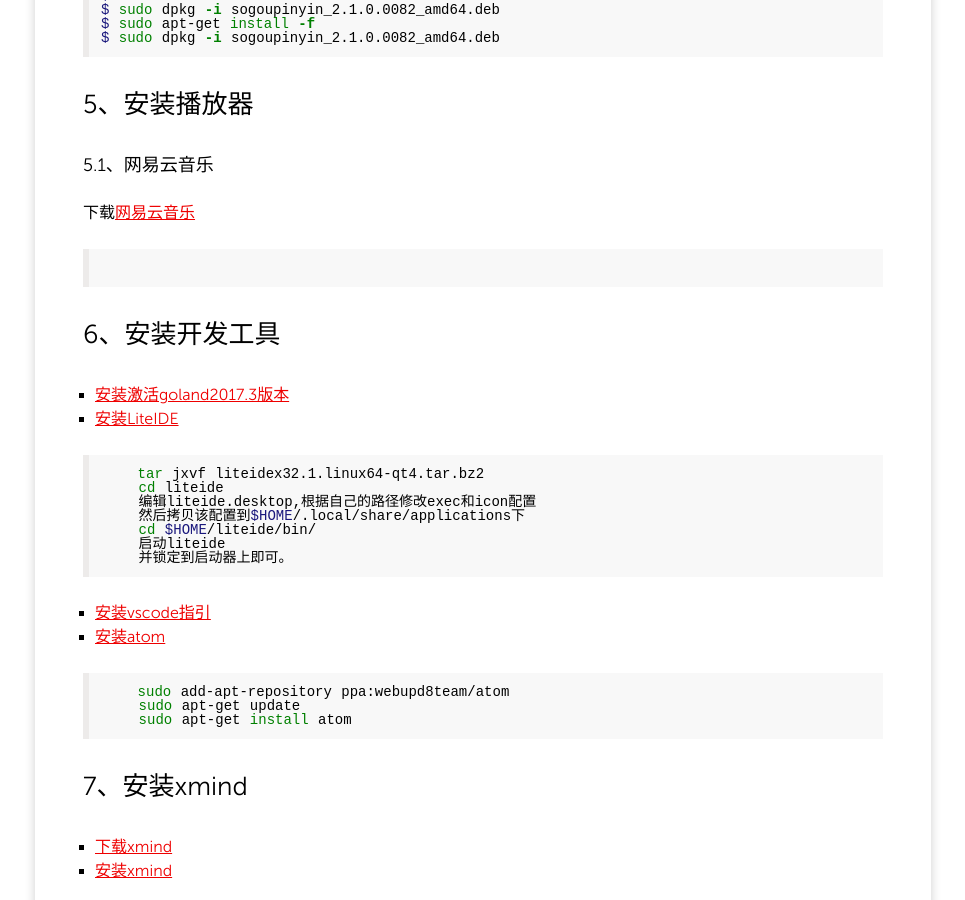
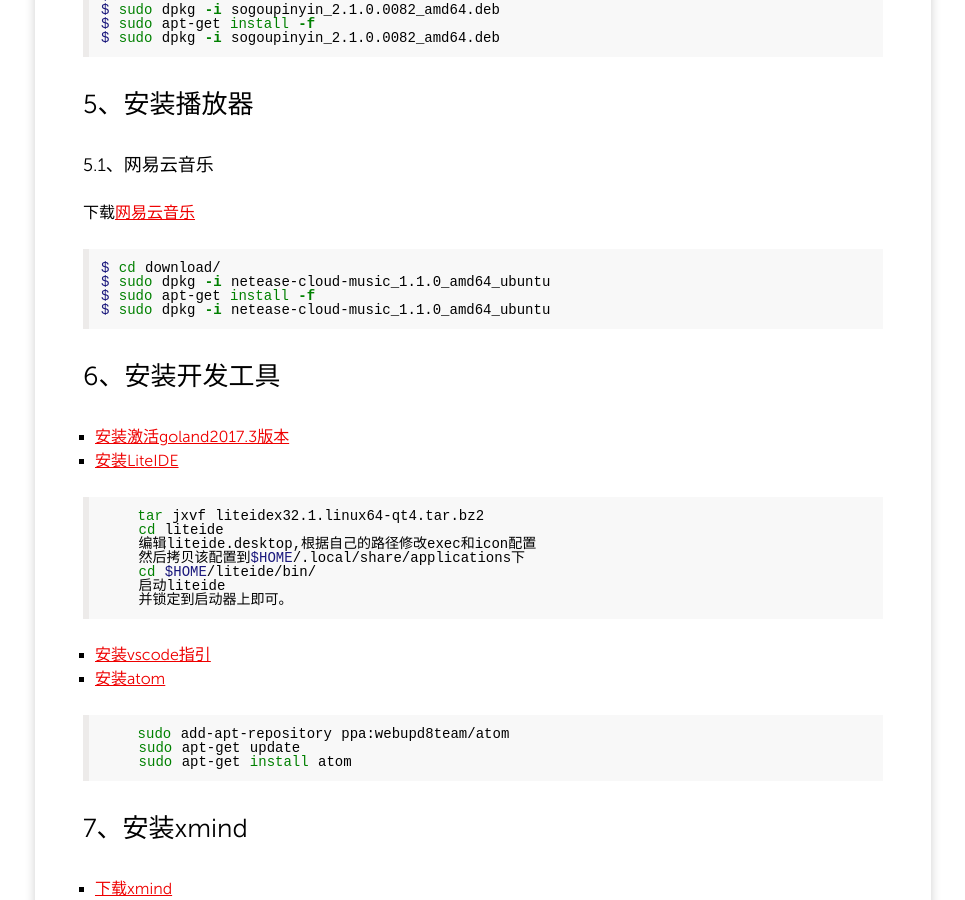
Before and after one commit to niuziru/niuziru.github.io, a Jekyll site: the page built from _posts/2017/2017-12-05-things-after-install-ubuntu16.04-with-Upan.md, in a window 1280 px wide and 900 px high, scrolled down 4904 px. Shown: the whole window, without its empty margins (157-1122 px from the left). Built offline with Jekyll 4.4.1, drawn with Linux system fonts in a browser that asks for light colours.

Commit message:
update after install ubuntu16.04

````diff
--- a/_posts/2017/2017-12-05-things-after-install-ubuntu16.04-with-Upan.md
+++ b/_posts/2017/2017-12-05-things-after-install-ubuntu16.04-with-Upan.md
@@ -279,7 +279,10 @@
 下载[网易云音乐](http://music.163.com/#/download)
 
 ```sh
-
+$ cd download/
+$ sudo dpkg -i netease-cloud-music_1.1.0_amd64_ubuntu
+$ sudo apt-get install -f
+$ sudo dpkg -i netease-cloud-music_1.1.0_amd64_ubuntu
 ```
 
 ## 6、安装开发工具
````
